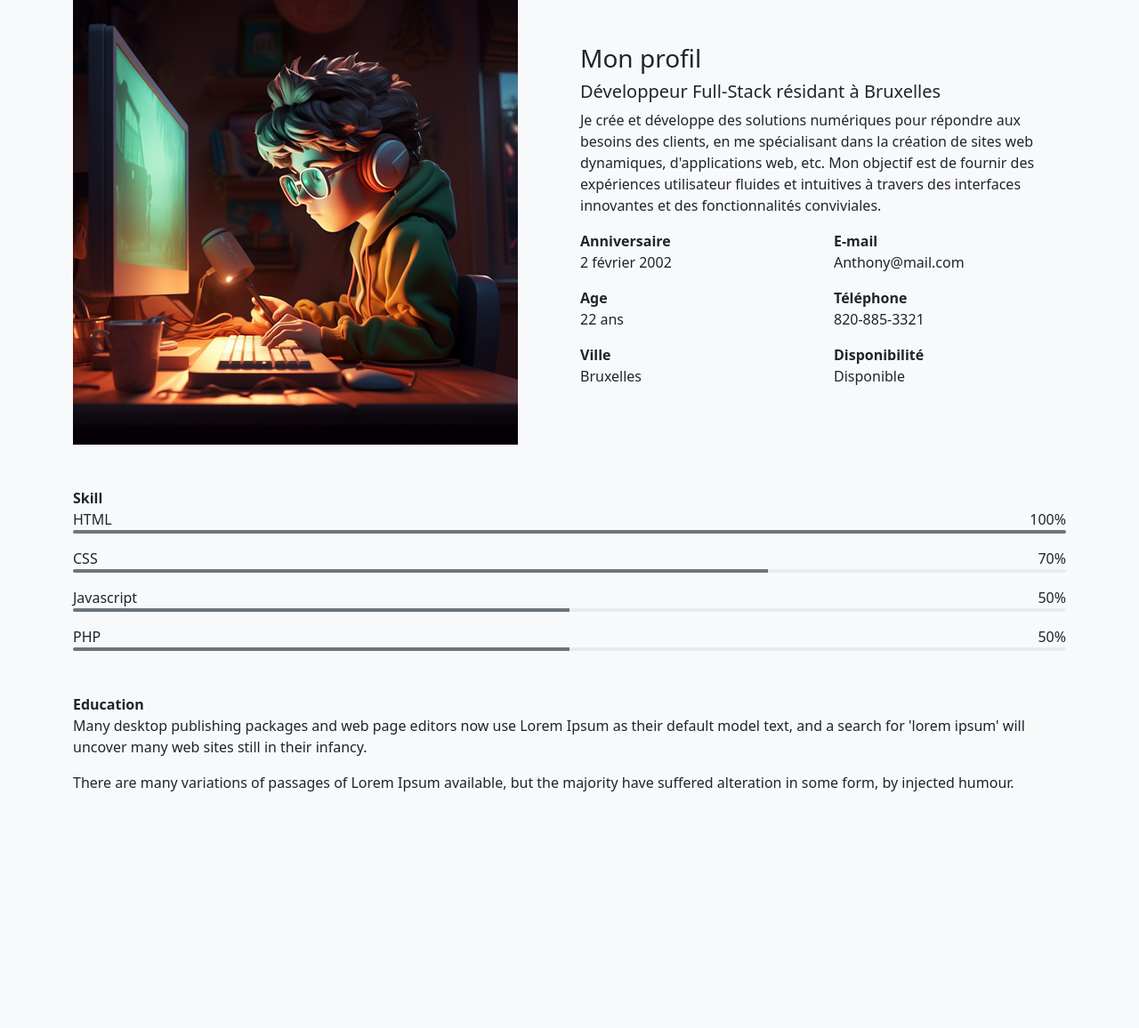
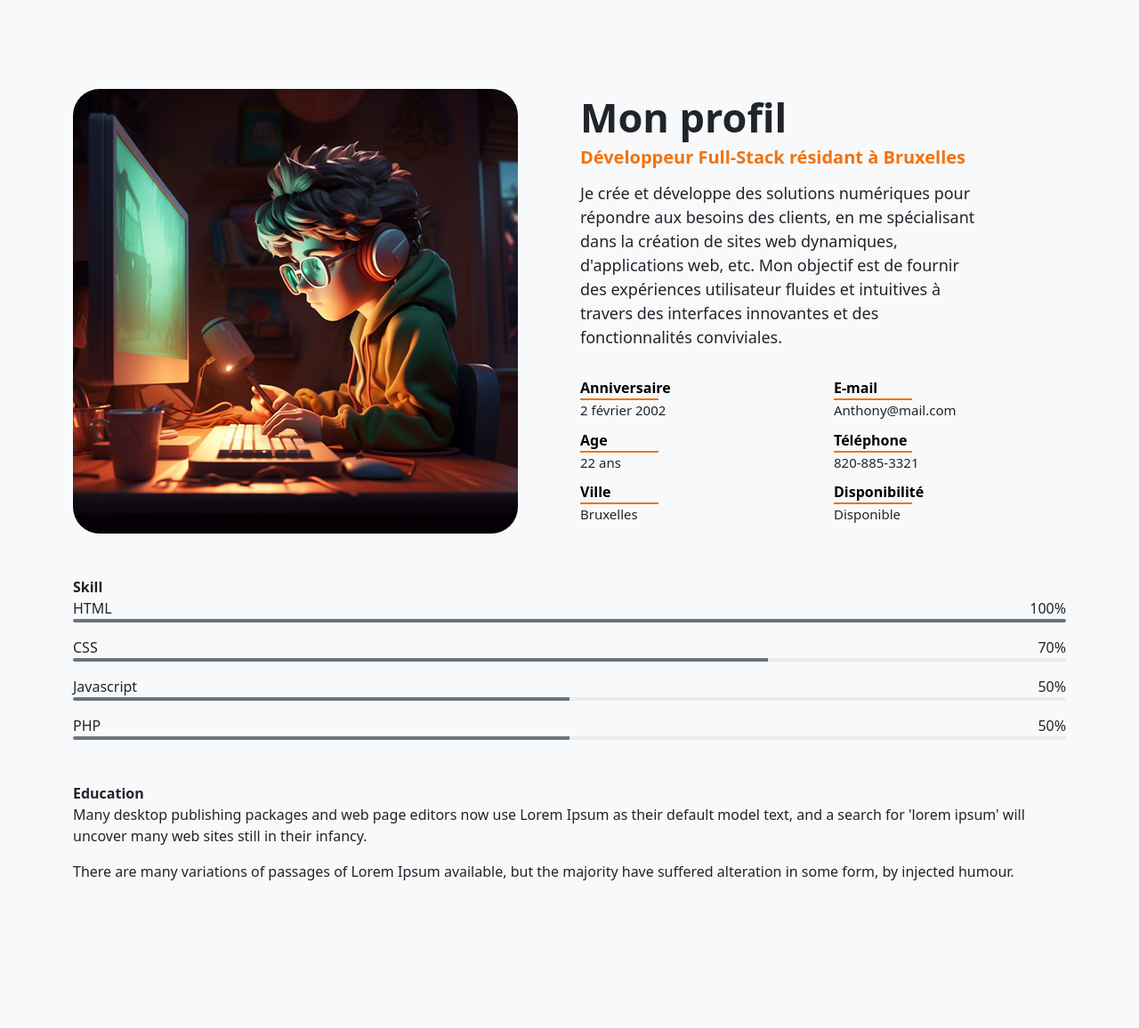
Before and after one commit to Anthoonyyy/Portfolio, a PHP site: template view/profilView.php in a window 1280 px wide. Shown: the part 64-1220 px from the top of the page at 89% size. Before the commit the page ends 954 px from the top, so only its background shows below. Run offline with PHP 8.4, Linux system fonts and the light colour scheme; the template is opened without the code that fills it, so the values that code supplies are empty; some web fonts are replaced.

Commit message:
Mise en place du css pour la section profil, quelques modifs à apporter

```diff
--- a/public/css/style.css
+++ b/public/css/style.css
@@ -100,3 +100,74 @@ a.nav-link:hover {
 #footer {
     background-color: rgba(0, 0, 0, 0.488)
 }
+
+.section {
+    padding: 100px 0;
+    position: relative;
+}
+
+.about-text h3 {
+    font-size: 45px;
+    font-weight: 700;
+    margin: 0 0 6px;
+}
+
+@media (max-width: 767px) {
+    .about-text h3 {
+        font-size: 35px;
+    }
+}
+
+.about-text h6 {
+    font-weight: 600;
+    margin-bottom: 15px;
+}
+
+@media (max-width: 767px) {
+    .about-text h6 {
+        font-size: 18px;
+    }
+}
+
+.about-text p {
+    font-size: 18px;
+    max-width: 450px;
+}
+
+#h6Lead {
+    color: #F17310;
+}
+
+.about-list {
+    padding-top: 10px;
+}
+
+.about-list .media {
+    padding: 5px 0;
+}
+
+.about-list label {
+    color: black;
+    border-bottom: 2px solid #F17310;
+    font-weight: 600;
+    width: 88px;
+    margin: 0;
+    position: relative;
+}
+
+
+
+.about-list p {
+    margin: 0;
+    font-size: 15px;
+}
+
+@media (max-width: 991px) {
+    .about-avatar {
+        margin-top: 30px;
+    }
+}
+
+.about-avatar img {
+    border-radius: 30px;
+}
```
